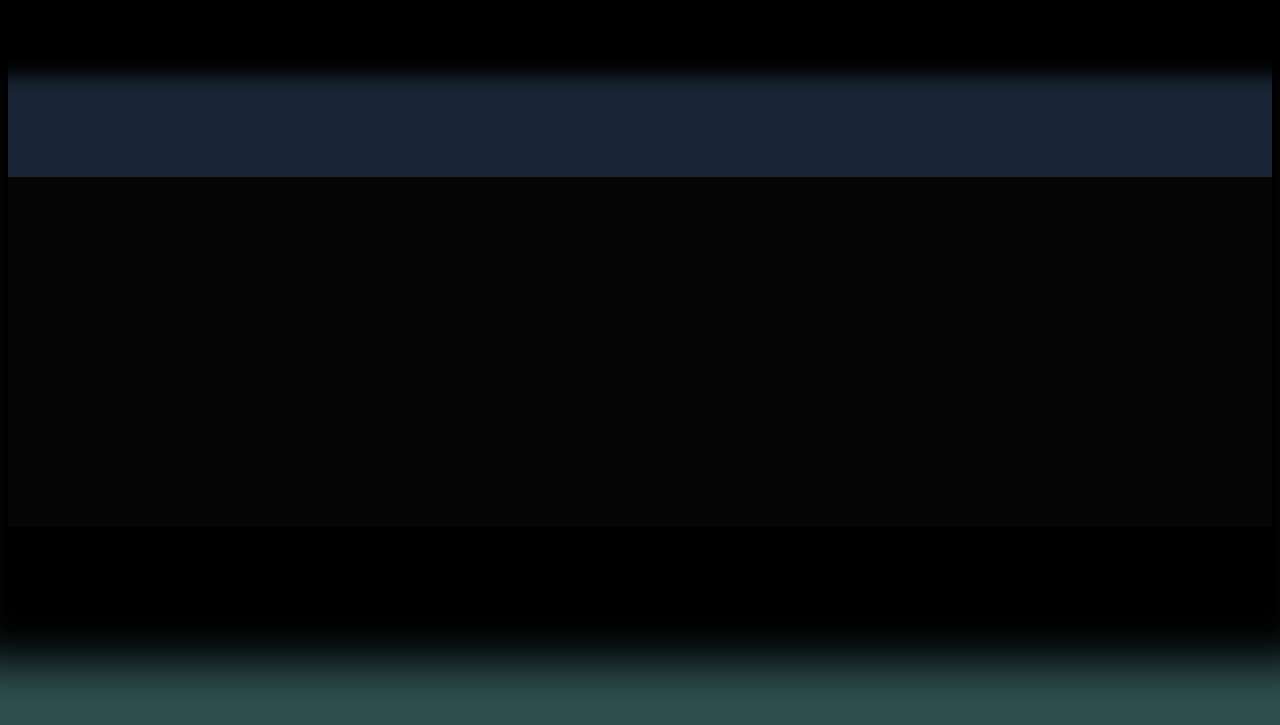
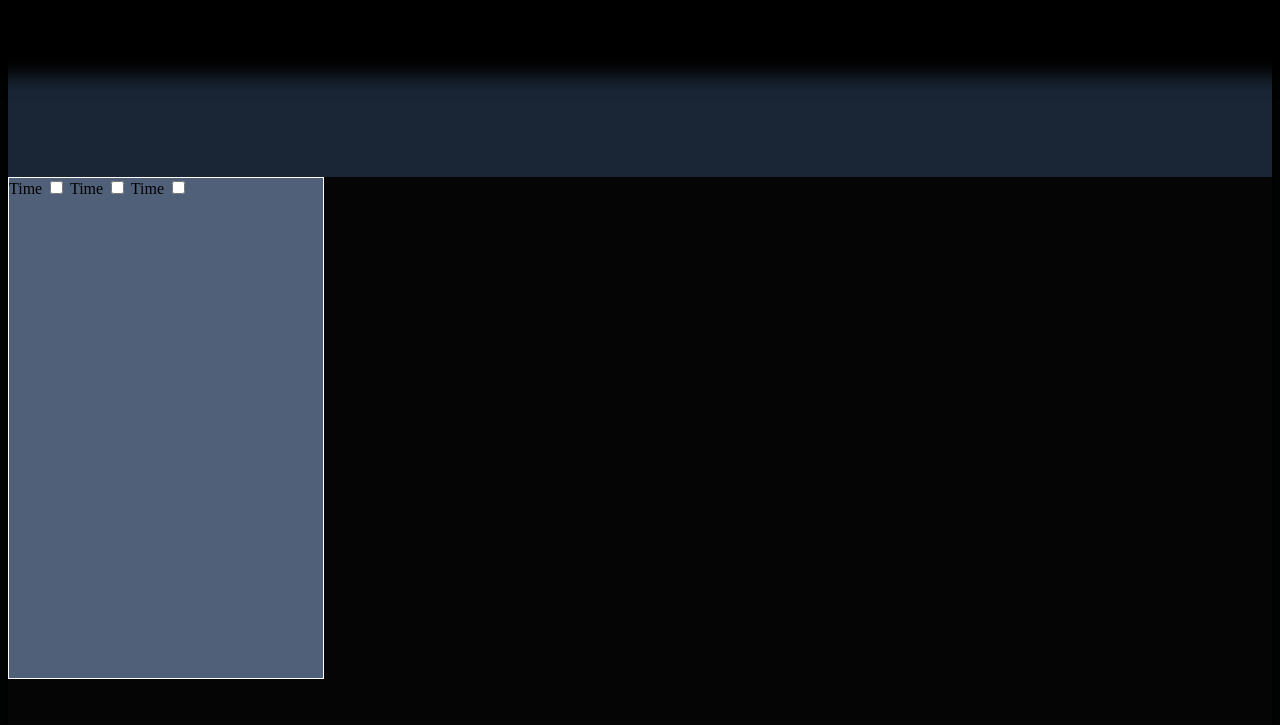
Before and after one commit to Anatoliy472/shop-cope, a plain HTML site: page index.html in a window 1280 px wide. Shown: the part 73-798 px from the top of the page. Drawn offline with Linux system fonts and the light colour scheme.

Commit message:
added nav-1-2-3

```diff
--- a/index.html
+++ b/index.html
@@ -52,6 +52,22 @@
           </ul>
         </div>
       </div>
+      <div class="section">
+        <div class="section-nav">
+          <div class="nav-1">
+            <form action="">
+              <label for="checkbox">Time</label>
+              <input type="checkbox" />
+              <label for="checkbox">Time</label>
+              <input type="checkbox" />
+              <label for="checkbox">Time</label>
+              <input type="checkbox" />
+            </form>
+          </div>
+          <div class="nav-2"></div>
+          <div class="nav-3"></div>
+        </div>
+      </div>
     </div>
   </body>
 </html>
--- a/style.css
+++ b/style.css
@@ -4,7 +4,7 @@ body{
 }
 .header-1{margin-top: -16px;
     background-color: rgb(6 5 6);
-    height: 600px;
+    height: 800px;
     box-shadow:  0px 92px 42px 44px;
     width: 100%;
 
@@ -82,3 +82,21 @@ height: 250px;
 width: 100%;
 
 }
+.nav-1{
+flex: 0 0 25%;
+max-width: 25%;
+}
+.nav-2{
+    flex: 0 0 50%;
+    max-width: 50%;
+}
+.nav-3{
+    flex: 0 0 25%;
+    max-width: 25%;
+}
+.nav-1 form{
+background-color: #506079;
+border: solid 1px white;
+height: 500px;
+width: 300pz;
+}
```
